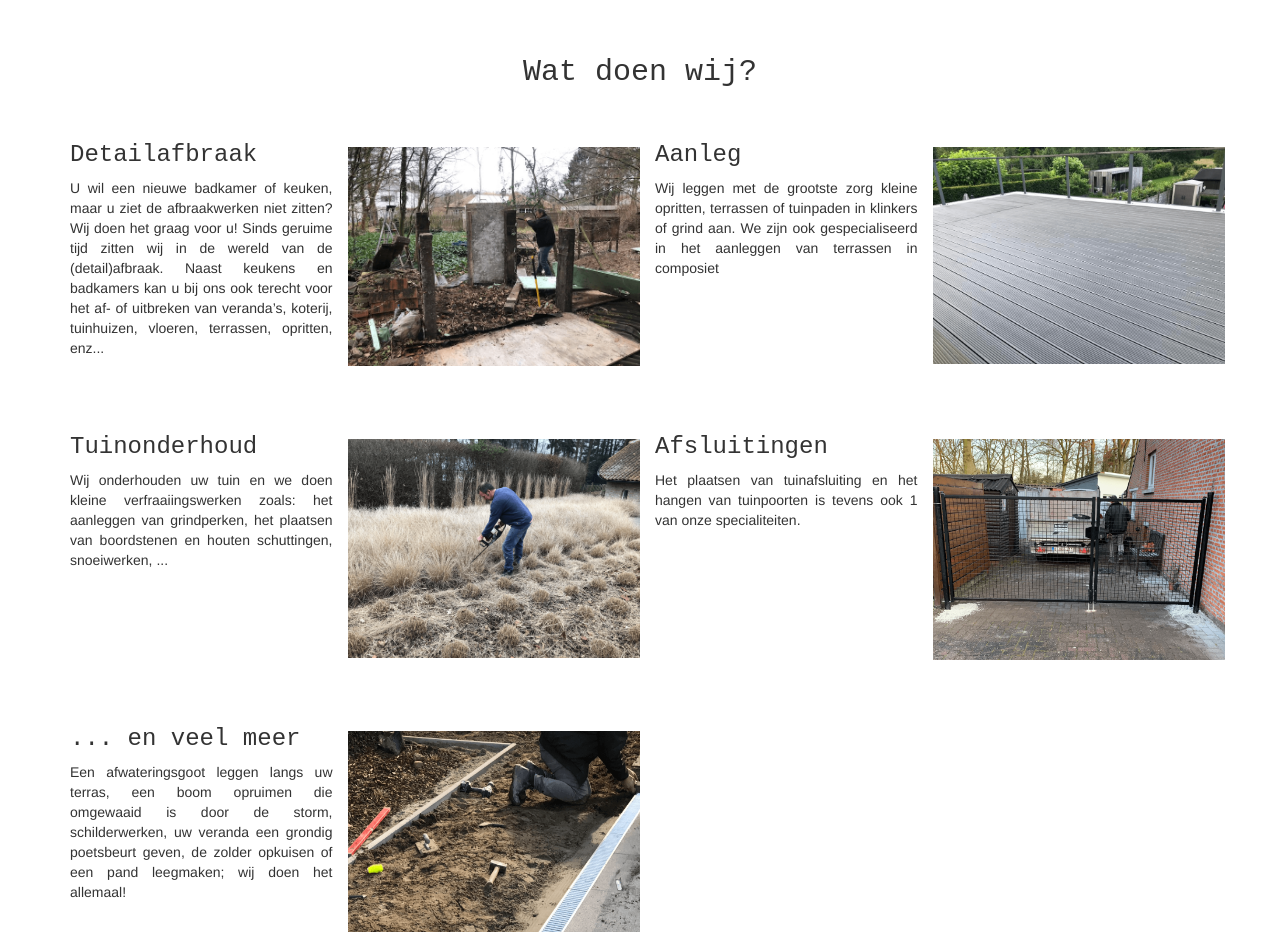
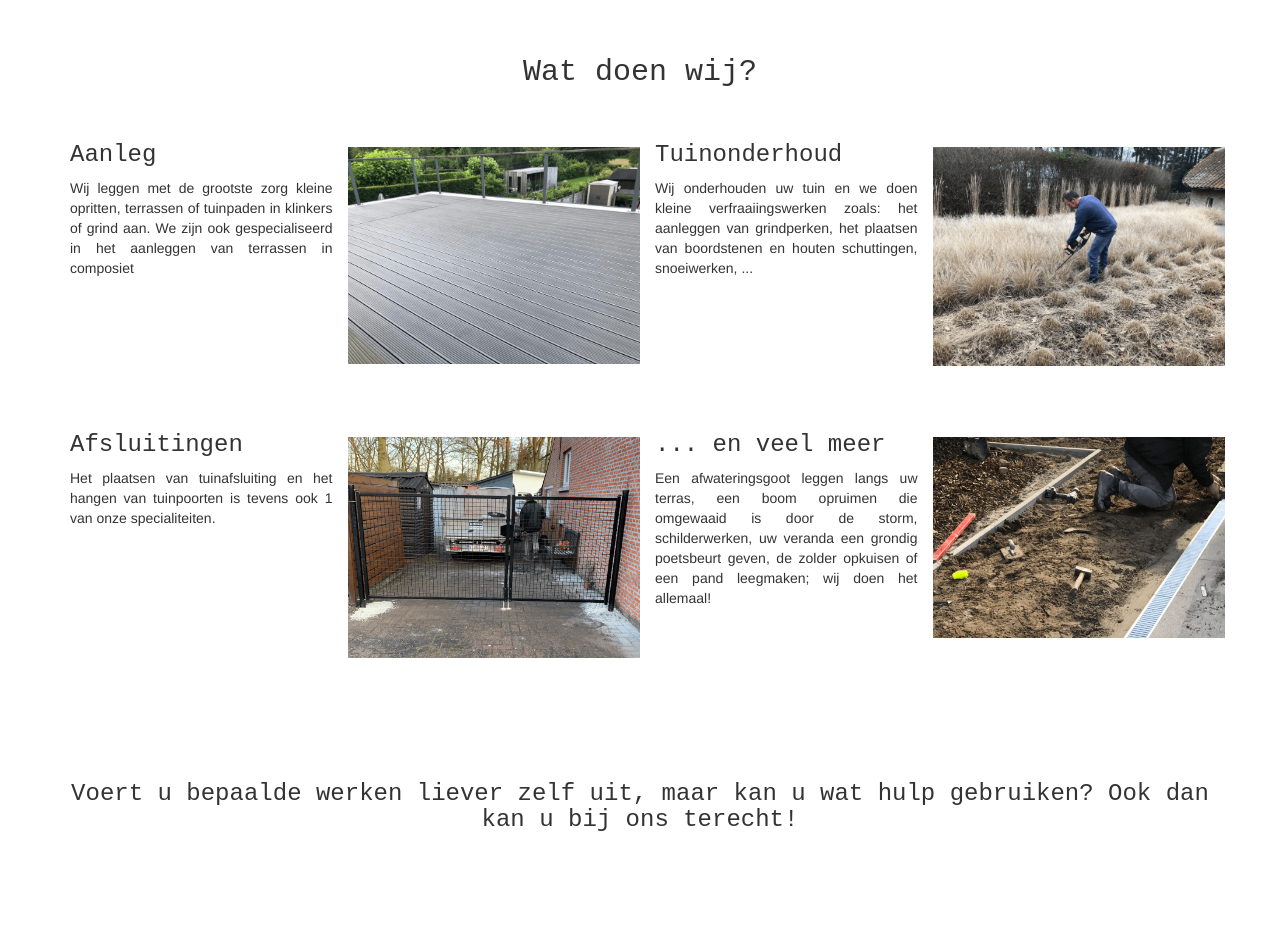
Before and after one commit to jitsem/GeveKarweien, a plain HTML site: page src/index.html in a window 1280 px wide. Shown: the part 1900-2852 px from the top of the page. Drawn offline with nearby package versions, Linux system fonts and the light colour scheme.

Commit message:
Remove detailAfbraak

```diff
--- a/src/index.html
+++ b/src/index.html
@@ -3,7 +3,7 @@
 
 <head>
     <title>Karweiwerken Geert Verschueren & Zoon</title>
-    <meta charset="utf-8"/>
+    <meta charset="utf-8" />
     <meta name="viewport" content="width=device-width, initial-scale=1">
     <link rel="apple-touch-icon-precomposed" sizes="57x57" href="img/apple-touch-icon-57x57.png" />
     <link rel="apple-touch-icon-precomposed" sizes="114x114" href="img/apple-touch-icon-114x114.png" />
@@ -18,7 +18,7 @@
     <link rel="icon" type="image/png" href="img/favicon-32x32.png" sizes="32x32" />
     <link rel="icon" type="image/png" href="img/favicon-16x16.png" sizes="16x16" />
     <link rel="icon" type="image/png" href="img/favicon-128.png" sizes="128x128" />
-    <meta name="application-name" content="&nbsp;"/>
+    <meta name="application-name" content="&nbsp;" />
     <meta name="msapplication-TileColor" content="#FFFFFF" />
     <meta name="msapplication-TileImage" content="img/mstile-144x144.png" />
     <meta name="msapplication-square70x70logo" content="img/mstile-70x70.png" />
@@ -44,7 +44,7 @@
                     <span class="icon-bar"></span>
                 </button>
                 <a class="navbar-brand" href="#Home">
-                    <img src="img/logo.png" alt="Logo van gevekarweien"/>
+                    <img src="img/logo.png" alt="Logo van gevekarweien" />
                 </a>
             </div>
             <div class="collapse navbar-collapse" id="navbar-collapse-main">
@@ -101,53 +101,54 @@
                 <div class="smallpadding">
                     <div class="row">
                         <div class="col-lg-3 col-md-3 coll-sm-6 col-xs-12 text-justify">
-                            <h3>Detailafbraak</h3>
-                            <p>U wil een nieuwe badkamer of keuken, maar u ziet de afbraakwerken niet zitten? Wij doen het graag voor u! Sinds geruime tijd zitten wij in de wereld van de (detail)afbraak. Naast keukens en badkamers kan u bij ons ook terecht voor het af- of uitbreken van veranda’s, koterij, tuinhuizen, vloeren, terrassen, opritten, enz...</p>
-                        </div>
-                        <div class="col-lg-3 col-md-3 coll-sm-6 col-xs-12 img-side">
-                            <img src="img/afbraak.png" class="img-responsive" alt="Foto van afbraakwerken">
-                        </div>
-                        <div class="col-lg-3 col-md-3 coll-sm-6 col-xs-12 text-justify">
                             <h3>Aanleg</h3>
-                            <p>Wij leggen met de grootste zorg kleine opritten, terrassen of tuinpaden in klinkers of grind aan. We zijn ook gespecialiseerd in het aanleggen van terrassen in composiet </p>
+                            <p>Wij leggen met de grootste zorg kleine opritten, terrassen of tuinpaden in klinkers of
+                                grind aan. We zijn ook gespecialiseerd in het aanleggen van terrassen in composiet </p>
                         </div>
                         <div class="col-lg-3 col-md-3 coll-sm-6 col-xs-12 img-side">
                             <img src="img/opritten.png" class="img-responsive" alt="Foto van werken aan oprit">
                         </div>
+
+                        <div class="col-lg-3 col-md-3 coll-sm-6 col-xs-12 text-justify">
+                            <h3>Tuinonderhoud</h3>
+                            <p>Wij onderhouden uw tuin en we doen kleine verfraaiingswerken zoals: het aanleggen van
+                                grindperken, het plaatsen van boordstenen en houten schuttingen, snoeiwerken, ...</p>
+                        </div>
+                        <div class="col-lg-3 col-md-3 coll-sm-6 col-xs-12 img-side">
+                            <img src="img/tuinonderhoud.png" class="img-responsive" alt="Foto van tuinonderhoud">
+                        </div>
+
+
                     </div>
                 </div>
                 <div class="smallpadding">
                     <div class="row">
                         <div class="col-lg-3 col-md-3 coll-sm-6 col-xs-12 text-justify">
-                            <h3>Tuinonderhoud</h3>
-                            <p>Wij onderhouden uw tuin en we doen kleine verfraaiingswerken zoals: het aanleggen van grindperken, het plaatsen van boordstenen en houten schuttingen, snoeiwerken, ...</p>
-                        </div>
-                        <div class="col-lg-3 col-md-3 coll-sm-6 col-xs-12 img-side">
-                            <img src="img/tuinonderhoud.png" class="img-responsive" alt="Foto van tuinonderhoud">
-                        </div>
-                        <div class="col-lg-3 col-md-3 coll-sm-6 col-xs-12 text-justify">
                             <h3>Afsluitingen</h3>
-                            <p>Het plaatsen van tuinafsluiting en het hangen van tuinpoorten is tevens ook 1 van onze specialiteiten.</p>
+                            <p>Het plaatsen van tuinafsluiting en het hangen van tuinpoorten is tevens ook 1 van onze
+                                specialiteiten.</p>
                         </div>
                         <div class="col-lg-3 col-md-3 coll-sm-6 col-xs-12 img-side">
                             <img src="img/afsluiting.png" class="img-responsive" alt="Foto van een afsluiting">
                         </div>
+                        <div class="col-lg-3 col-md-3 coll-sm-6 col-xs-12 text-justify">
+                            <h3>... en veel meer</h3>
+                            <p>Een afwateringsgoot leggen langs uw terras, een boom opruimen die omgewaaid is door de
+                                storm, schilderwerken, uw veranda een grondig poetsbeurt geven, de zolder opkuisen of
+                                een pand leegmaken; wij doen het allemaal!</p>
+                        </div>
+                        <div class="col-lg-3 col-md-3 coll-sm-6 col-xs-12 img-side">
+                            <img src="img/afwaterings_goot.png" class="img-responsive"
+                                alt="Foto van onderhoudswerken aan een goot">
+                        </div>
                     </div>
                 </div>
                 <div class="smallpadding">
-                    <div class="row">
-                        <div class="col-lg-3 col-md-3 coll-sm-6 col-xs-12 text-justify">
-                            <h3>... en veel meer</h3>
-                            <p>Een afwateringsgoot leggen langs uw terras, een boom opruimen die omgewaaid is door de storm, schilderwerken, uw veranda een grondig poetsbeurt geven, de zolder opkuisen of een pand leegmaken; wij doen het allemaal!</p>
-                        </div>
-                        <div class="col-lg-3 col-md-3 coll-sm-6 col-xs-12 img-side">
-                            <img src="img/afwaterings_goot.png" class="img-responsive" alt="Foto van onderhoudswerken aan een goot">
-                        </div>
-                    </div>
                     <div class="padding">
                         <div class="row">
                             <div class="col-lg-12 col-md-12 coll-sm-12 col-xs-12 text-center">
-                                <h3>Voert u bepaalde werken liever zelf uit, maar kan u wat hulp gebruiken? Ook dan kan u bij ons terecht!</h3>
+                                <h3>Voert u bepaalde werken liever zelf uit, maar kan u wat hulp gebruiken? Ook dan kan
+                                    u bij ons terecht!</h3>
                             </div>
                         </div>
                     </div>
@@ -196,7 +197,8 @@
                                         <div class="col-sm-12">
                                             <p>
                                                 <i class="fas fa-quote-left"></i>
-                                                Verrassing bij thuiskomt. Mijn voortuin lag er mooi gesnoeid bij. Klaar voor de lente! Dank aan Karweiwerken
+                                                Verrassing bij thuiskomt. Mijn voortuin lag er mooi gesnoeid bij. Klaar
+                                                voor de lente! Dank aan Karweiwerken
                                                 Geert Verschueren en zoon. En alle tuinafval mooi meegenomen...
                                                 <i class="fas fa-quote-right"></i>
                                             </p>
@@ -211,7 +213,9 @@
                                         <div class="col-sm-12">
                                             <p>
                                                 <i class="fas fa-quote-left"></i>
-                                                Heel onze tuin tot in kleinste hoekje afgezet zodat ons hondje eindelijk niet meer kan uitbreken. Heel netjes afgewerkt, komen zelf met leuke ideeën en alles mooi opgeruimd.
+                                                Heel onze tuin tot in kleinste hoekje afgezet zodat ons hondje eindelijk
+                                                niet meer kan uitbreken. Heel netjes afgewerkt, komen zelf met leuke
+                                                ideeën en alles mooi opgeruimd.
                                                 <i class="fas fa-quote-right"></i>
                                             </p>
                                             <small><strong>Karen T., Onze-Lieve-Vrouw-Waver</strong></small>
@@ -237,7 +241,8 @@
                                         <div class="col-sm-12">
                                             <p>
                                                 <i class="fas fa-quote-left"></i>
-                                                Heeft u nog een mooie recensie over ons. Laat het dan zeker aan ons weten!
+                                                Heeft u nog een mooie recensie over ons. Laat het dan zeker aan ons
+                                                weten!
                                                 <i class="fas fa-quote-right"></i>
                                             </p>
                                             <small><strong>Anoniem</strong></small>
@@ -259,11 +264,13 @@
                     <br>
                     <p><a href="tel:+32473410626"><span class="fas fa-phone"></span> 0473410626 (Geert)</a></p>
                     <p><a href="tel:+32474756867"><span class="fas fa-phone"></span> 0474756867 (Jente)</a></p>
-                <p><a href="mailto:gevekarweien@telenet.be"><span class="fas fa-envelope"></span> gevekarweien@telenet.be</a></p>
+                    <p><a href="mailto:gevekarweien@telenet.be"><span class="fas fa-envelope"></span>
+                            gevekarweien@telenet.be</a></p>
                 </div>
                 <div class="col-sm-4">
                     <h3>Vind ons op:</h3>
-                    <a href="https://www.facebook.com/Karweiwerken-Geert-Verschueren-en-zoon-2186487761600066/" class="fab fa-facebook"></a>
+                    <a href="https://www.facebook.com/Karweiwerken-Geert-Verschueren-en-zoon-2186487761600066/"
+                        class="fab fa-facebook"></a>
                     <a href="tel:+32473410626" class="fa fa-phone"></a>
                     <a href="mailto:gevekarweien@telenet.be" class="fa fa-envelope"></a>
                 </div>
```
Lines whose indentation alone changed are shown as unchanged.
